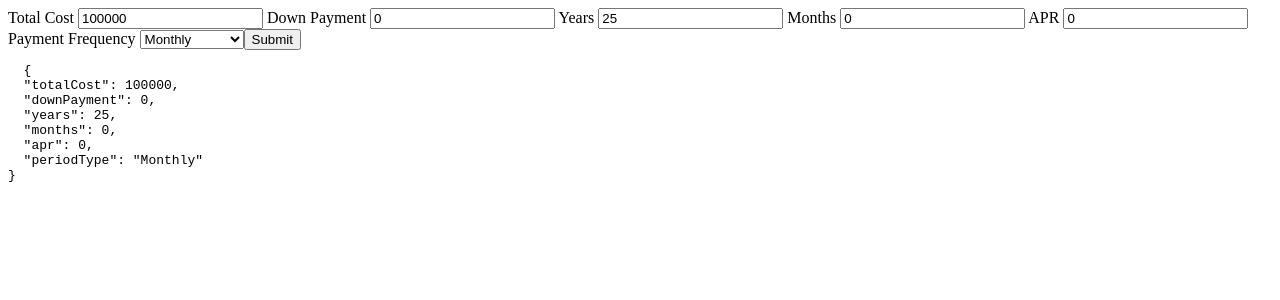
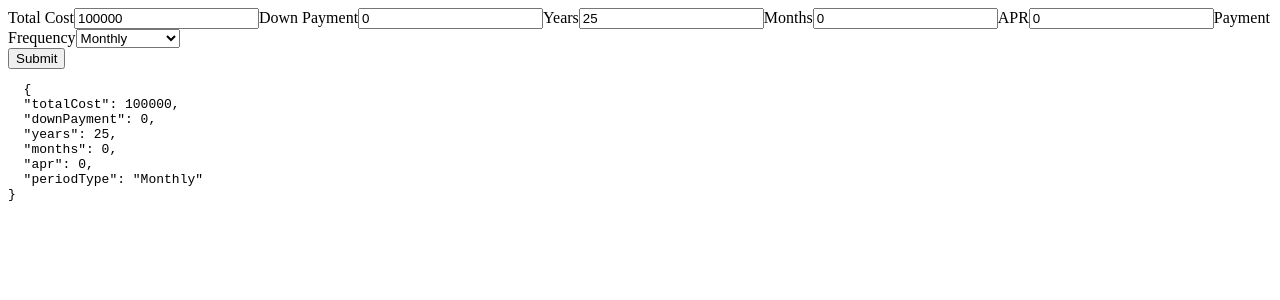
Before and after one commit to tatems/rbc-mortgage-calculator, an Angular app: page / in a window 1280 px wide. Shown: the top 300 px of the page. Built offline with nearby package versions, Linux system fonts and the light colour scheme.

Commit message:
Add labelled input component

```diff
--- /dev/null
+++ b/src/app/form/labelled-input/labelled-input.component.html
@@ -0,0 +1,6 @@
+<label [attr.for]="for">
+  <span>{{ label }}</span>
+  <ng-content></ng-content>
+</label>
+<!-- TODO: Remove ngIf, let error component show it -->
+<div *ngIf="control.invalid">TODO: Errors</div>
--- a/src/app/mortgage-calculator/mortgage-calculator.component.html
+++ b/src/app/mortgage-calculator/mortgage-calculator.component.html
@@ -1,31 +1,28 @@
 <form [formGroup]="mortgageForm" (ngSubmit)="calculate()">
-  <label>
-    Total Cost
-    <input formControlName="totalCost" type="number">
-  </label>
-  <label>
-    Down Payment
-    <input formControlName="downPayment" type="number">
-  </label>
-  <label>
-    Years
-    <input formControlName="years" type="number">
-  </label>
-  <label>
-    Months
-    <input formControlName="months" type="number">
-  </label>
-  <label>
-    APR
-    <input formControlName="apr" type="number">
-  </label>
-  <label>
-    Payment Frequency
-    <select formControlName="periodType">
+  <app-labelled-input label="Total Cost" for="totalCost" [control]="mortgageForm.get('totalCost')">
+    <input formControlName="totalCost" name="totalCost" id="totalCost" type="number">
+  </app-labelled-input>
+  <app-labelled-input label="Down Payment" for="downPayment" [control]="mortgageForm.get('downPayment')">
+    <input formControlName="downPayment" type="number" name="downPayment" id="downPayment">
+  </app-labelled-input>
+  <app-labelled-input label="Years" for="years" [control]="mortgageForm.get('years')">
+    <input formControlName="years" type="number" name="years" id="years">
+  </app-labelled-input>
+  <app-labelled-input label="Months" for="months" [control]="mortgageForm.get('months')">
+    <input formControlName="months" type="number" name="months" id="months">
+  </app-labelled-input>
+  <app-labelled-input label="APR" for="apr" [control]="mortgageForm.get('apr')">
+    <input formControlName="apr" type="number" name="apr" id="apr">
+  </app-labelled-input>
+  <app-labelled-input label="Payment Frequency" for="periodType" [control]="mortgageForm.get('periodType')">
+    <select formControlName="periodType" name="periodType" id="periodType">
       <option *ngFor="let period of selectablePeriods" [ngValue]="period">{{period}}</option>
     </select>
-  </label>
-  <button type="submit">Submit</button>
+  </app-labelled-input>
+
+  <footer>
+    <button type="submit">Submit</button>
+  </footer>
 </form>
 
 <pre>
--- a/src/app/mortgage-calculator/mortgage-calculator.module.ts
+++ b/src/app/mortgage-calculator/mortgage-calculator.module.ts
@@ -2,6 +2,7 @@ import { NgModule } from "@angular/core";
 import { MortgageCalculatorComponent } from './mortgage-calculator.component';
 import { CommonModule } from '@angular/common';
 import { ReactiveFormsModule } from '@angular/forms';
+import { AppFormModule } from '../form/form.module';
 
 @NgModule({
   declarations: [
@@ -12,7 +13,8 @@ import { ReactiveFormsModule } from '@angular/forms';
   ],
   imports: [
     CommonModule,
-    ReactiveFormsModule
+    ReactiveFormsModule,
+    AppFormModule
   ]
 })
 export class MortgageCalculatorModule {}
```
Also changed, not shown: src/app/form/form.module.ts (added, +10 -0 lines), src/app/form/labelled-input/labelled-input.component.ts (added, +15 -0 lines), src/app/form/labelled-input/labelled-input.component.scss (added).
